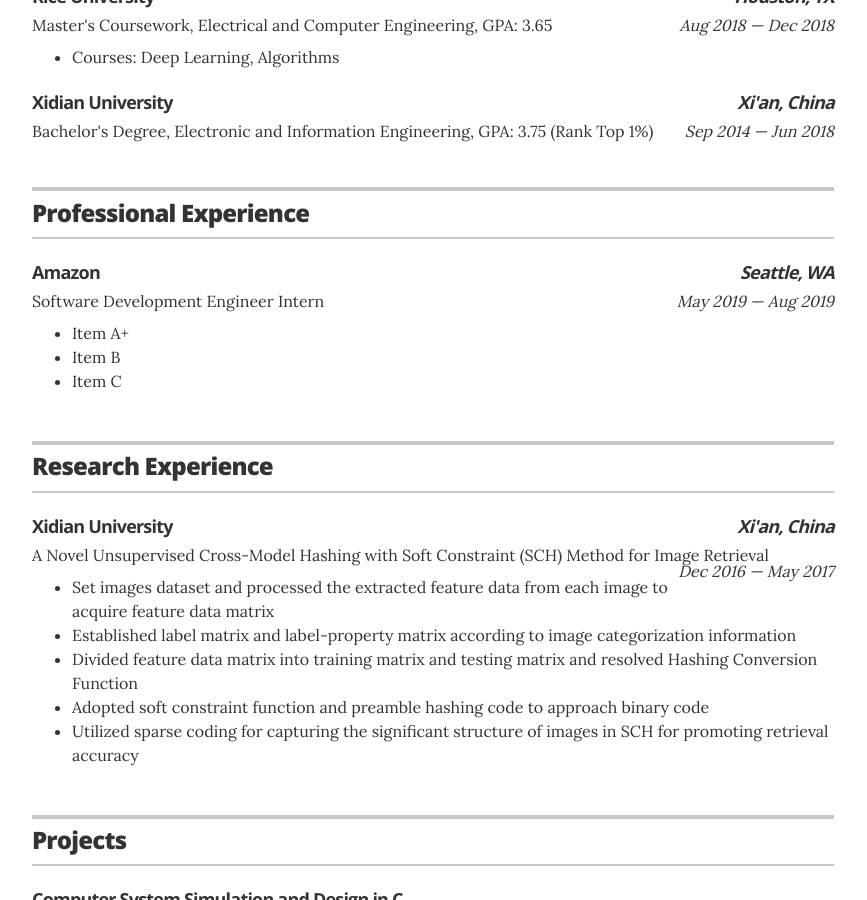
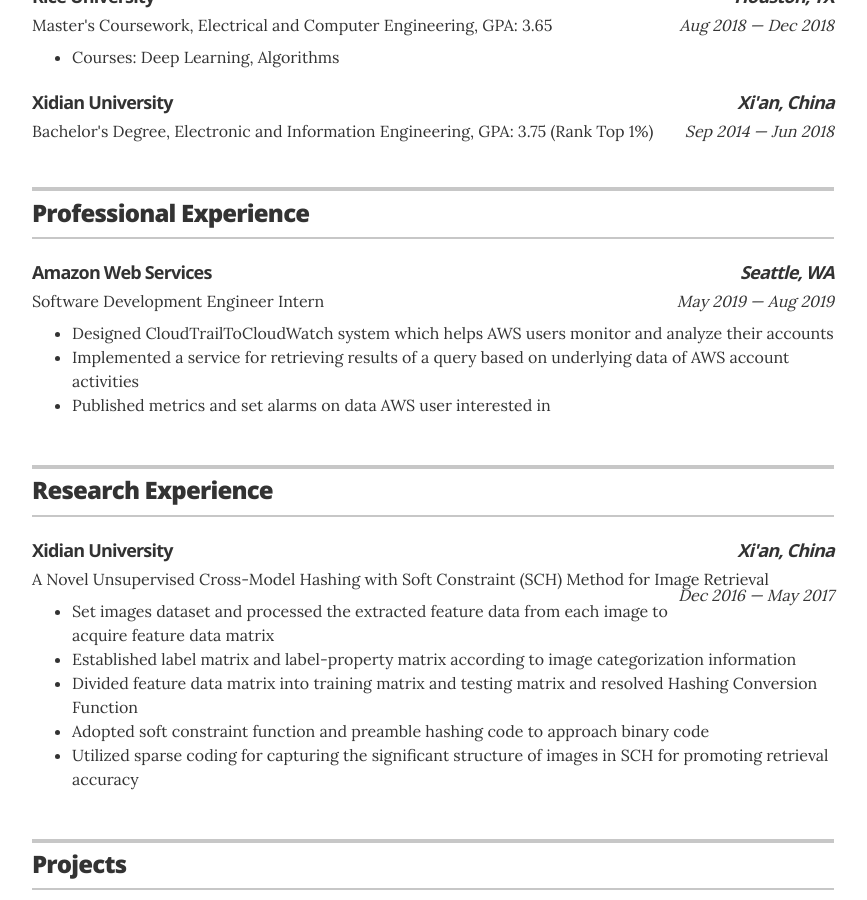
Before and after one commit to lingyunhao/lingyunhao.github.io, a Jekyll site: the page built from index.html, in a window 1280 px wide and 900 px high, scrolled down 841 px. Shown: the whole window, without its empty margins (207-1074 px from the left). Built offline with Jekyll 4.4.1, drawn with Linux system fonts in a browser that asks for light colours.

Commit message:
updated professional  exeprience

```diff
--- a/_data/professional_experience.yml
+++ b/_data/professional_experience.yml
@@ -1,6 +1,6 @@
 # Jobs
-- company: Amazon
+- company: Amazon Web Services
   location: Seattle, WA
   position: Software Development Engineer Intern
   duration: May 2019 &mdash; Aug 2019
-  summary: <ul class="resume-item-list"><li>Item A+</li><li>Item B</li><li>Item C</li></ul>
+  summary: <ul class="resume-item-list"><li>Designed CloudTrailToCloudWatch system which helps AWS users monitor and analyze their accounts</li><li>Implemented a service for retrieving results of a query based on underlying data of AWS account activities</li><li>Published metrics and set alarms on data AWS user interested in</li></ul>
```
